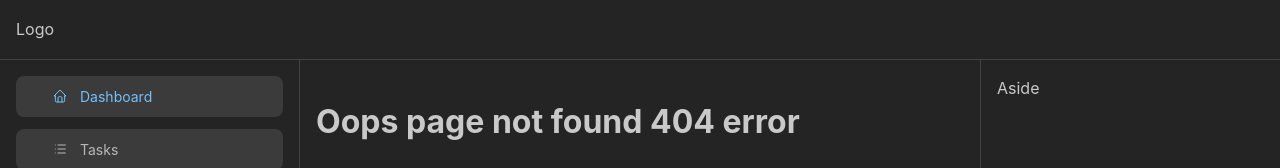
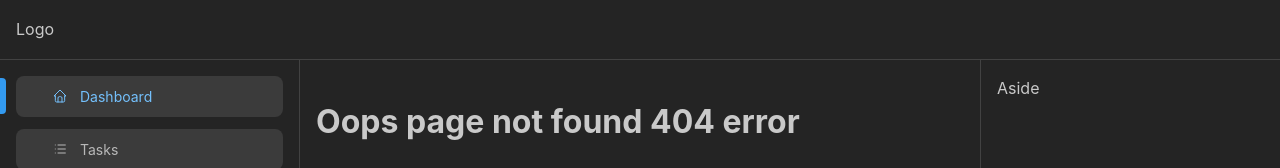
Before and after one commit to maxburbeliuk/ToDo, a React (Create React App) app: page /services/404 in a window 1280 px wide. Shown: the top 168 px of the page. Built offline with nearby package versions, Linux system fonts and the light colour scheme.

Commit message:
Added selected nav links navigator

```diff
--- a/src/components/NavLinks/NavLinks.js
+++ b/src/components/NavLinks/NavLinks.js
@@ -9,7 +9,7 @@ import { IconGripVertical } from '@tabler/icons-react'
 import classes from './DndListHandle.module.css'
 
 const NavLinks = () => {
-  const [active, setActive] = useState(0)
+  const [active, setActive] = useState(NAV_LINKS_ITEMS[0].label)
 
   const [isShown, setIsShown] = useState(false)
 
@@ -54,9 +54,24 @@ const NavLinks = () => {
           className={cx(classes.item, {
             [classes.itemDragging]: snapshot.isDragging
           })}
+          style={{ position: 'relative' }}
           ref={provided.innerRef}
           {...provided.draggableProps}
         >
+          {item.label === active ? (
+            <div
+              style={{
+                position: 'absolute',
+                left: 0,
+                width: '6px',
+                height: '36px',
+                borderTopRightRadius: '4px',
+                borderBottomRightRadius: '4px',
+                background: 'var(--mantine-color-blue-5)'
+              }}
+            />
+          ) : null}
+
           <div
             {...provided.dragHandleProps}
             className={classes.dragHandle}
@@ -65,10 +80,12 @@ const NavLinks = () => {
           >
             <NavLink
               key={item.label}
-              active={index === active}
+              active={item.label === active}
               label={item.label}
               leftSection={computedIcon(item.icon)}
-              onClick={() => setActive(index)}
+              onClick={() => {
+                if (!snapshot.isDragging) setActive(item.label)
+              }}
               variant="subtle"
             />
           </div>
```
